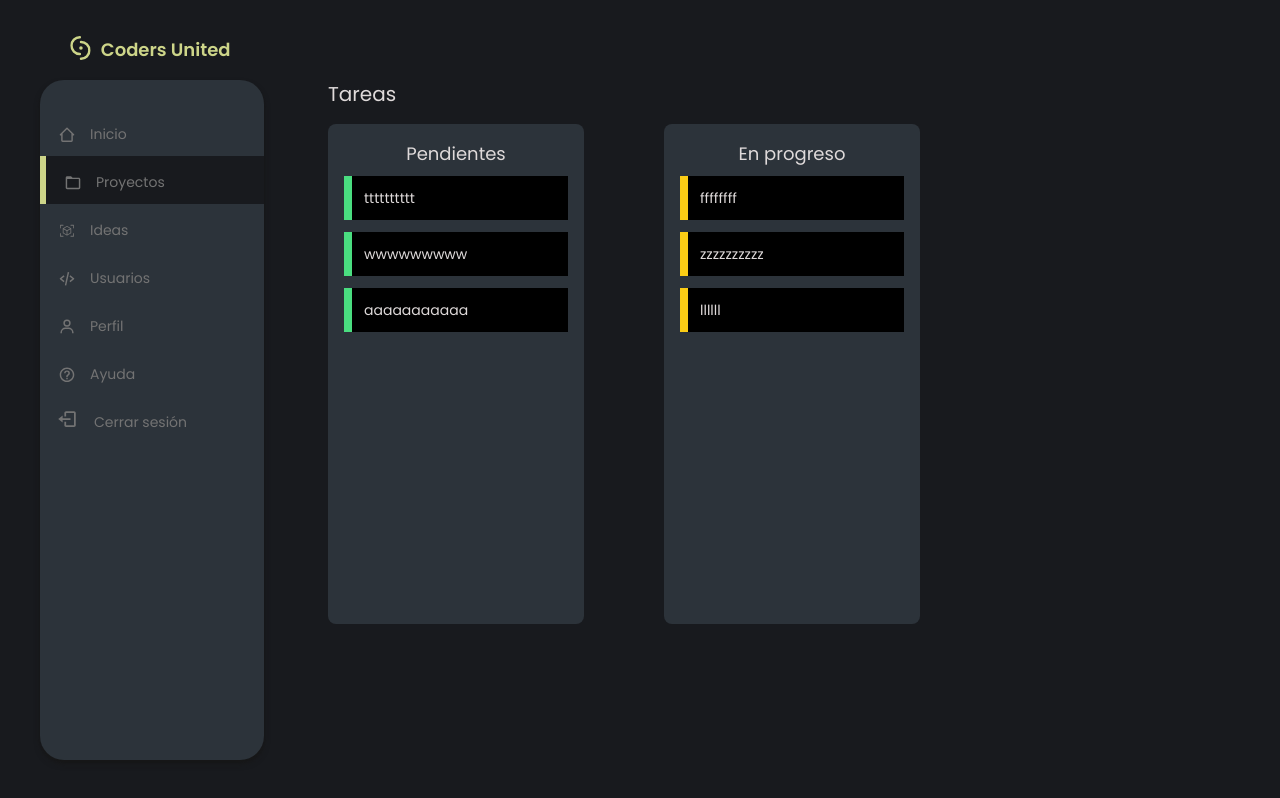
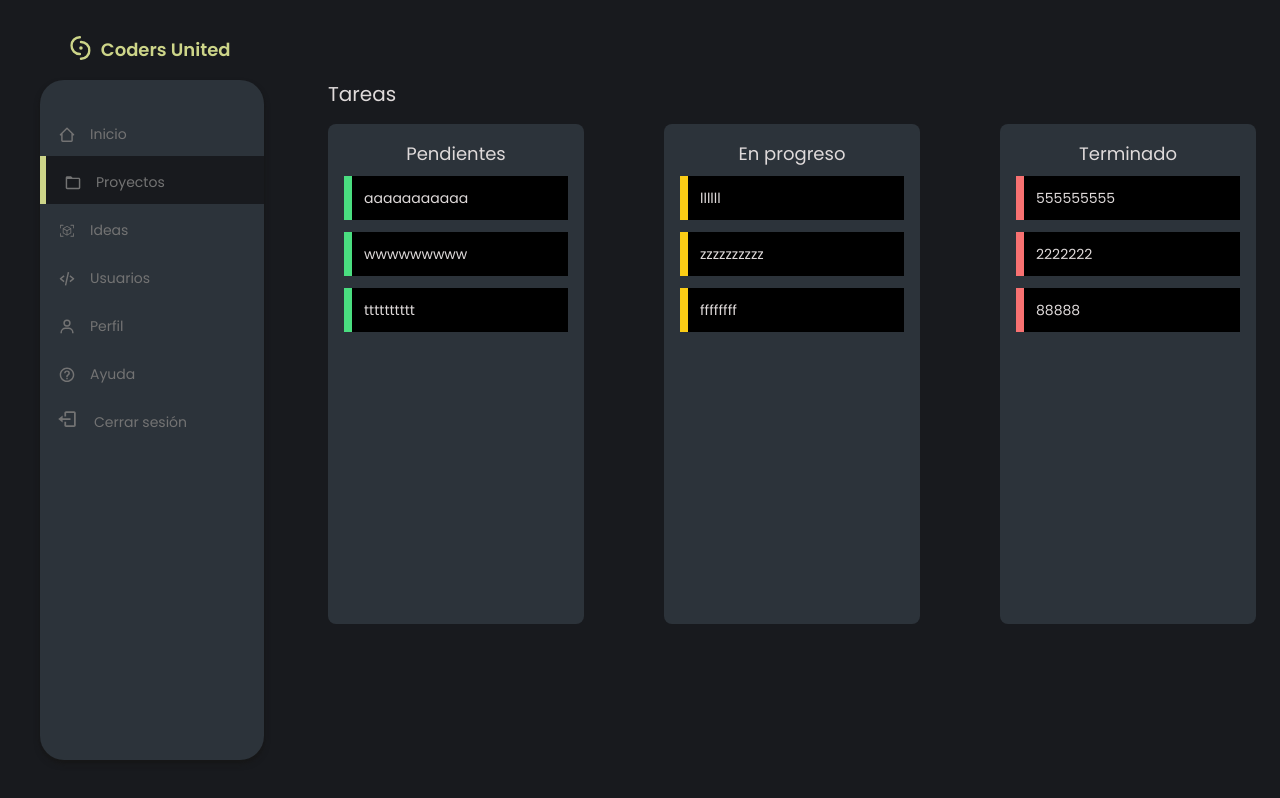
Before and after one commit to rodrigo745/coders-united, a Next.js app: page /pages/1/proyectos/proyecto_creado/1/tareas in a window 1280 px wide. Shown: the top 798 px of the page. Built offline with nearby package versions, Linux system fonts and the light colour scheme.

Commit message:
tableros

```diff
--- a/src/components/tareas/Columna.jsx
+++ b/src/components/tareas/Columna.jsx
@@ -3,13 +3,13 @@ import {useDroppable} from '@dnd-kit/core';
 export default function Columna(props){
 
     const {isOver, setNodeRef} = useDroppable({
-        id: 'droppable',
+        id: props.tablero,
       });
 
     return(
-        <div ref={setNodeRef} className="cuadro w-[20vw] rounded-lg h-[500px] p-4 flex flex-col justify-center items-center">
+        <div ref={setNodeRef} className="cuadro w-[20vw] rounded-lg h-[500px] p-4 flex flex-col items-center">
             <h4 className="text-lg">{props.titulo}</h4>
-            <div className="h-full w-full mt-2">
+            <div className="h-fit w-full mt-2 flex flex-col-reverse">
                     {props.children}
             </div>
         </div>
--- a/src/components/tareas/KanbanBoard.jsx
+++ b/src/components/tareas/KanbanBoard.jsx
@@ -18,6 +18,10 @@ export default function KanbanBoard(){
             {id: "1001", titulo:"ffffffff", tipo: "w"},
             {id: "1003", titulo:"zzzzzzzzzz", tipo: "w"},
             {id: "1002", titulo:"llllll", tipo: "w"},
+            {id: "2001", titulo:"88888", tipo: "t"},
+            {id: "2002", titulo:"2222222", tipo: "t"},
+            {id: "2003", titulo:"555555555", tipo: "t"},
+
         ],
     )
 
@@ -31,7 +35,6 @@ export default function KanbanBoard(){
                     if (item.id === active.id && item.tipo === "p") {
                         // Encontramos el máximo ID en la lista actual
                         const maxId =   Math.floor(Math.random() * (2000 - 1100 + 1)) + 1100;
-                        // Asignamos un nuevo ID único (mayor que el máximo actual + 1)
                         const newId = maxId + 1;
                         return { ...item, tipo: "w", id: newId };
                     }
@@ -59,7 +62,7 @@ export default function KanbanBoard(){
             <h3 className="text-xl mb-4">Tareas</h3>
             <div className="w-[80vw] flex space-x-20">
 
-            <Columna titulo="Pendientes">
+            <Columna titulo="Pendientes" tablero="pendiente">
              <SortableContext items={lista} strategy={verticalListSortingStrategy}>
 
                 {
@@ -72,7 +75,7 @@ export default function KanbanBoard(){
                 </SortableContext>
             </Columna>
 
-            <Columna titulo="En progreso">
+            <Columna titulo="En progreso" tablero="progreso">
              <SortableContext items={lista} strategy={verticalListSortingStrategy}>
 
                 {
@@ -84,6 +87,19 @@ export default function KanbanBoard(){
 
              </SortableContext>
             </Columna>
+
+            <Columna titulo="Terminado" tablero="terminado">
+             <SortableContext items={lista} strategy={verticalListSortingStrategy}>
+
+                {
+                    lista.map((e, index)=>(
+                        e.tipo === "t" &&
+                        <Tarea key={index} id={e.id} titulo={e.titulo} borde="border-red-400" />
+                    ))
+                }
+
+             </SortableContext>
+            </Columna>
             </div>
         </DndContext>
     )
```
